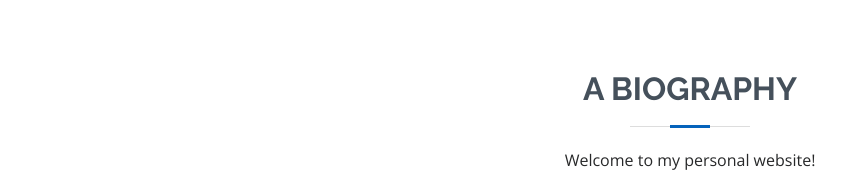
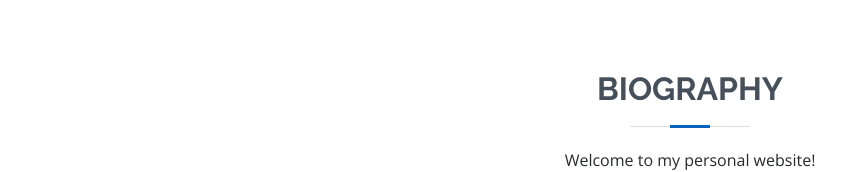
Before and after one commit to SamerAlfayad/Web, a plain HTML site: page index.html in a window 1280 px wide. Shown: the part 790-962 px from the top of the page, without its empty margins (0-863 px from the left). Drawn offline with nearby package versions, Linux system fonts and the light colour scheme.

Commit message:
Update index.html

```diff
--- a/index.html
+++ b/index.html
@@ -62,7 +62,7 @@
     <section id="about" class="about">
       <div class="container" data-aos="fade-up">
         <div class="section-title">
-          <h2>A Biography </h2>
+          <h2> Biography </h2>
           <p>
             Welcome to my personal website!<br>
           </p><br>
```
